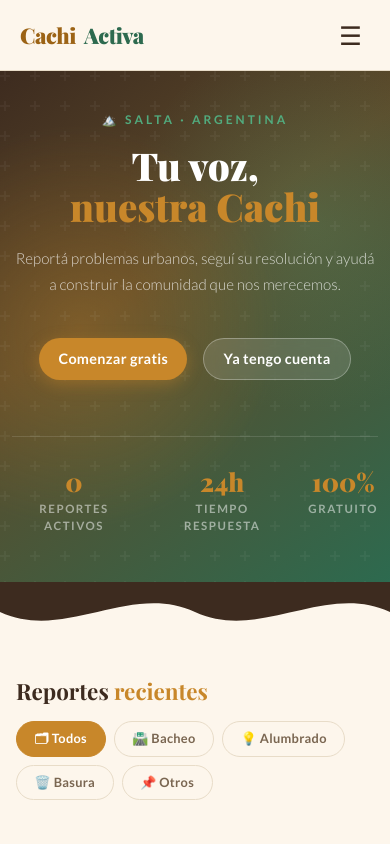
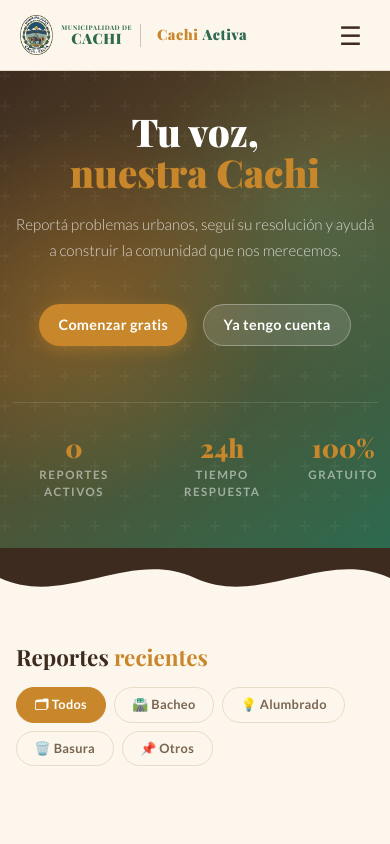
Before and after one commit to lletorres/cachi_reclamos_front, a React (Vite) app: page / in a window 390 px wide. Shown: the top 844 px of the page. Built offline with nearby package versions, Linux system fonts and the light colour scheme; no server answers.

Commit message:
nuevo navbar

```diff
--- a/src/components/Navbar.jsx
+++ b/src/components/Navbar.jsx
@@ -1,6 +1,7 @@
 import { useState } from "react";
 import { Link, useNavigate } from "react-router-dom";
 import { useUser } from "../context/UserContext";
+import logo_muni from "../assets/images/logo-municipalidad-cachi.png";
 
 export default function Navbar() {
   const { user, logout } = useUser();
@@ -20,9 +21,23 @@ export default function Navbar() {
 
   return (
     <nav className="ca-navbar">
-      {/* ── LOGO ── */}
+      {/* ── LOGO INSTITUCIONAL + NOMBRE DEL PROYECTO ── */}
       <Link to="/" className="ca-brand" onClick={closeMenu}>
-        Cachi<span>Activa</span>
+        <img src={logo_muni} alt="Escudo de Cachi" className="ca-logo-img" />
+
+        <div className="ca-brand-titles">
+          {/* Parte Municipal */}
+          <div className="ca-muni-group">
+            <span className="ca-muni-top">MUNICIPALIDAD DE</span>
+            <span className="ca-muni-bottom">CACHI</span>
+          </div>
+
+          {/* Parte del Proyecto */}
+          <div className="ca-project-name">
+            <div className="ca-brand-dot"></div>
+            Cachi<span>Activa</span>
+          </div>
+        </div>
       </Link>
 
       {/* ── BOTÓN HAMBURGUESA (Solo visible en móviles) ── */}
@@ -38,7 +53,7 @@ export default function Navbar() {
       <div className={`ca-nav-actions ${isMenuOpen ? "open" : ""}`}>
         {/* 🌟 NUEVO BOTÓN DE INICIO (Visible siempre) */}
         <Link to="/" className="nb nb-ghost" onClick={closeMenu}>
-          🏠 Inicio
+          Inicio
         </Link>
 
         {user ? (
--- a/src/pages/Home.jsx
+++ b/src/pages/Home.jsx
@@ -48,7 +48,6 @@ const Home = () => {
       <section className="ca-hero">
         <div className="ca-hero-texture" />
         <div className="ca-hero-content">
-          <p className="ca-hero-eyebrow">🏔️ Salta · Argentina</p>
           <h1 className="ca-hero-title">
             Tu voz,
             <br />
--- a/src/styles/App.css
+++ b/src/styles/App.css
@@ -97,10 +97,15 @@ a:focus-visible,
   background: rgba(253, 246, 236, 0.92);
   backdrop-filter: blur(12px);
   border-bottom: 1.5px solid var(--arena);
-  padding: 0.9rem 2rem;
+  padding: 0.2rem 2rem;
   display: flex;
   align-items: center;
   justify-content: space-between;
+}
+.ca-logo-img {
+  height: 75px; /* Altura ideal para que acompañe a los textos */
+  width: auto;
+  object-fit: contain;
 }
 .ca-brand {
   font-family: "Playfair Display", serif;
@@ -118,6 +123,55 @@ a:focus-visible,
   opacity: 0.8;
 }
 .ca-brand span {
+  color: var(--verde);
+}
+/* ── CONTENEDOR DE TEXTOS APILADOS ── */
+.ca-brand-titles {
+  display: flex;
+  flex-direction: row; /* 👈 Los pone uno al lado del otro */
+  align-items: center; /* 👈 Los centra verticalmente */
+  gap: 15px; /* 👈 Espacio general entre las dos partes */
+}
+
+/* Textos de la Municipalidad */
+.ca-muni-group {
+  display: flex;
+  flex-direction: column;
+  line-height: 1.1;
+  padding-right: 15px; /* 👈 Espacio antes de la línea */
+  border-right: 1px solid rgba(0, 0, 0, 0.2); /* 👈 ¡LA LÍNEA VERTICAL! */
+  /* Quitamos la línea de abajo que teníamos antes */
+  margin-bottom: 0;
+  padding-bottom: 0;
+  border-bottom: none;
+  align-items: center;
+}
+
+.ca-muni-top {
+  font-size: 11px;
+  color: var(--sombra);
+  font-weight: 700;
+  letter-spacing: 0.5px;
+}
+
+.ca-muni-bottom {
+  font-size: 20px;
+  color: var(--sombra);
+  font-weight: 900;
+  letter-spacing: 0.5px;
+}
+/* Texto del Proyecto (Cachi Activa) */
+.ca-project-name {
+  font-size: 20px;
+  font-weight: 800;
+  color: var(--ocre); /* O el color principal que uses */
+  display: flex;
+  align-items: center;
+  gap: 4px;
+  letter-spacing: 0.5px;
+}
+
+.ca-project-name span {
   color: var(--verde);
 }
 .ca-nav-actions {
@@ -191,7 +245,34 @@ a:focus-visible,
     padding: 0.8rem 1.25rem;
   }
 }
-
+/* ── AJUSTES PARA CELULARES (¡Muy importante para que no se apriete todo!) ── */
+@media (max-width: 480px) {
+  .ca-logo-img {
+    height: 40px;
+  }
+  .ca-brand {
+    gap: 8px;
+  }
+  .ca-brand-titles {
+    gap: 8px;
+  }
+  .ca-muni-group {
+    padding-right: 8px;
+  }
+  .ca-muni-top {
+    font-size: 0.4rem;
+  }
+  .ca-muni-bottom {
+    font-size: 0.9rem;
+  }
+  .ca-project-name {
+    font-size: 0.9rem;
+  }
+  .ca-brand-dot {
+    width: 4px;
+    height: 4px;
+  }
+}
 /* ═══════════════════════════════════════════════════════════════════════════
    HERO
 ═══════════════════════════════════════════════════════════════════════════ */
@@ -672,7 +753,7 @@ a:focus-visible,
 .nb {
   font-family: "Lato", sans-serif;
   font-weight: 700;
-  font-size: 0.82rem;
+  font-size: 15px;
   letter-spacing: 0.3px;
   border: none;
   border-radius: 50px;
@@ -705,7 +786,7 @@ a:focus-visible,
 .nb-ghost {
   background: transparent;
   color: var(--muted);
-  font-size: 0.78rem;
+  font-size: 15px;
   padding: 0.45rem 0.9rem;
 }
 .nb-ghost:hover {
--- a/src/styles/pages/Home.css
+++ b/src/styles/pages/Home.css
@@ -42,15 +42,7 @@
   max-width: 680px;
   margin: 0 auto;
 }
-.ca-hero-eyebrow {
-  font-size: 0.75rem;
-  font-weight: 700;
-  letter-spacing: 3px;
-  text-transform: uppercase;
-  color: var(--verde-lt);
-  margin-bottom: 1rem;
-  opacity: 0.9;
-}
+
 .ca-hero-title {
   font-family: "Playfair Display", serif;
   font-size: clamp(2.8rem, 6vw, 4.5rem);
```
Also changed, not shown: src/assets/images/logo-municipalidad-cachi.png (added).
